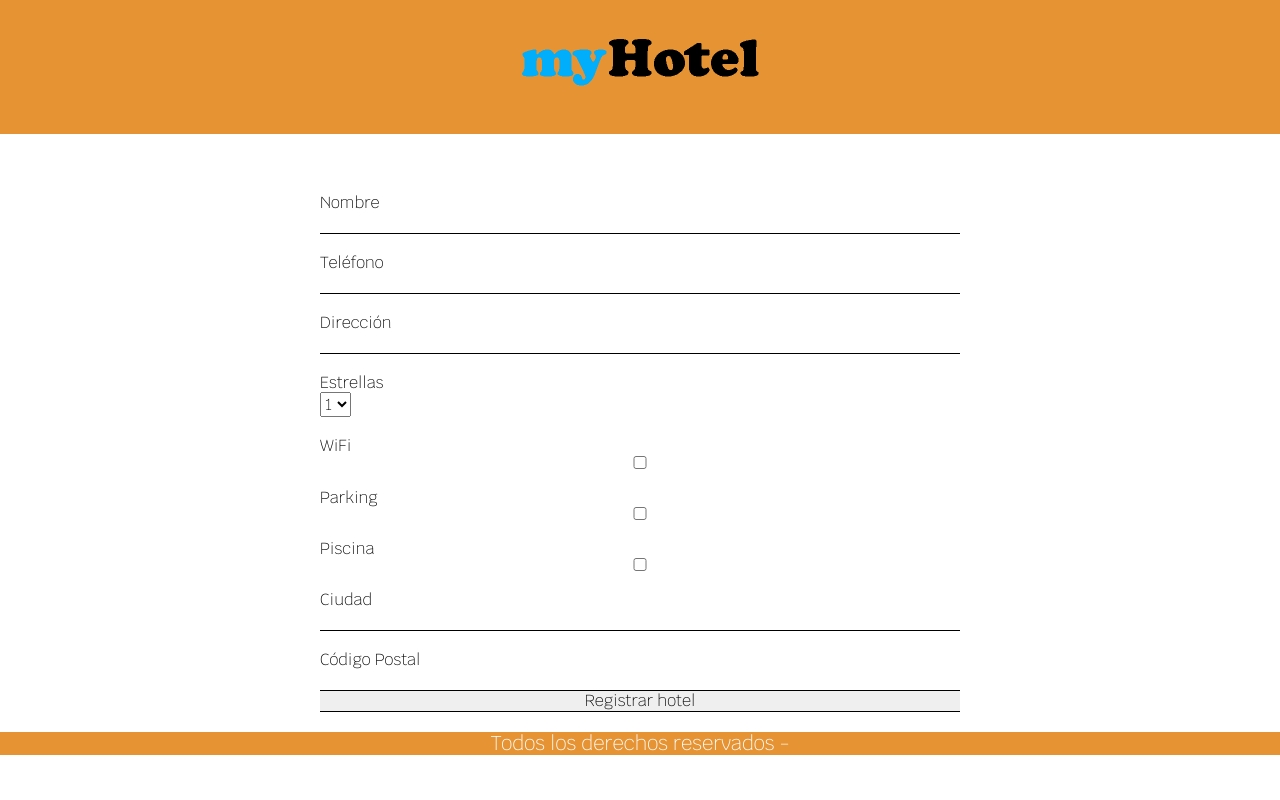
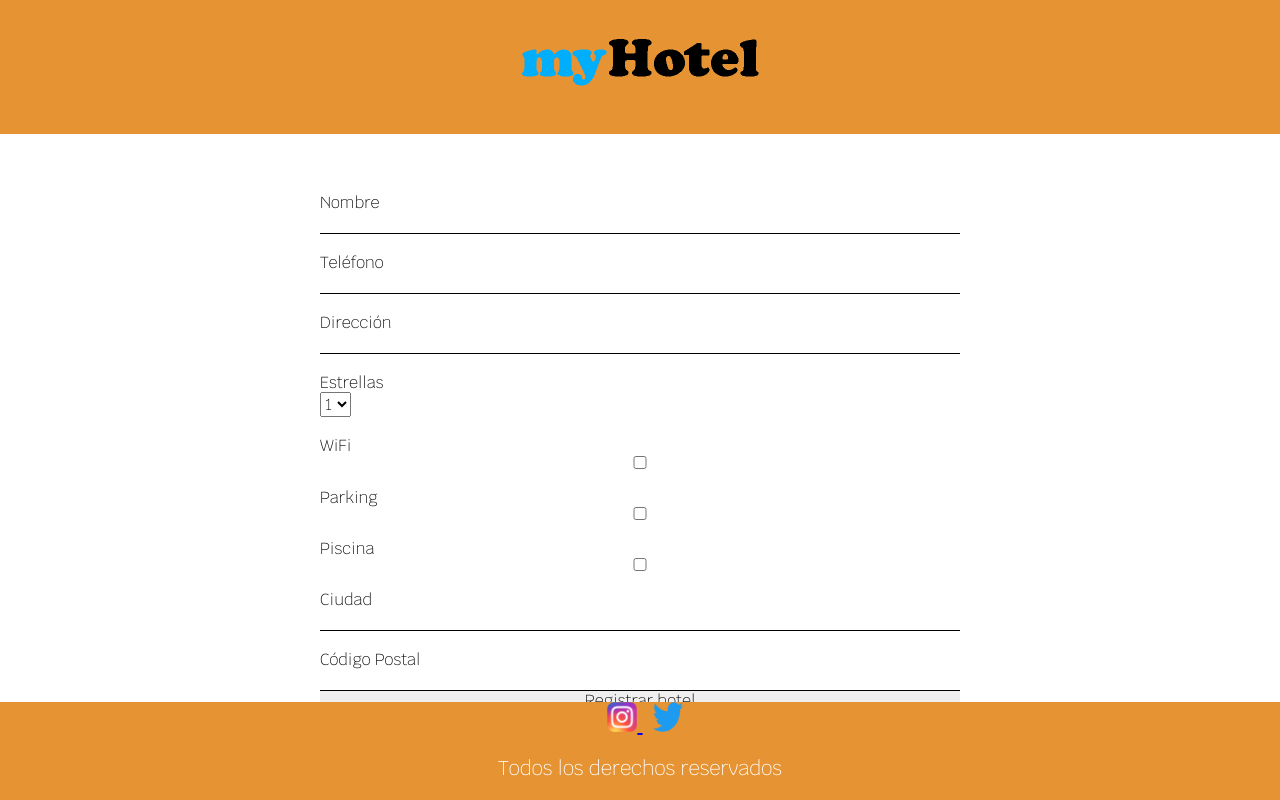
Before and after one commit to ChinoBu1/myhotel-oak, a plain HTML site: page public/registro_alojamiento.html in a window 1280 px wide. Drawn offline with Linux system fonts and the light colour scheme.

Commit message:
Update registro_alojamiento.html

```diff
--- a/public/registro_alojamiento.html
+++ b/public/registro_alojamiento.html
@@ -63,9 +63,28 @@
             <input type="submit" value="Registrar hotel">
         </form>
     </section>
-    <footer>
-        Todos los derechos reservados -
-        <!-- <a href="terminosyCondiciones" style="color: white;">Términos y condiciones</a> -->
+    <footer style="position: fixed; bottom: 0px;">
+
+        <div>
+            <a href="https://www.instagram.com/projectmyhotel/" target="_blank">
+                <img src="img/instagram_logo.webp">
+            </a>
+            <!-- <a href="#" target="_blank">
+                <img src="img/facebook_logo.png">
+            </a> -->
+            <a href="https://twitter.com/MyHotelWeb" target="_blank">
+                <img src="img/twitter_logo.webp">
+            </a>
+        </div>
+
+        <!-- <div style="margin-left: 10px; margin-right: 10px;">
+            <a href="terminosyCondiciones" style="color: white;">Términos y condiciones</a>
+        </div> -->
+
+        <p>
+            Todos los derechos reservados
+        </p>
+
     </footer>
 </body>
 
```
